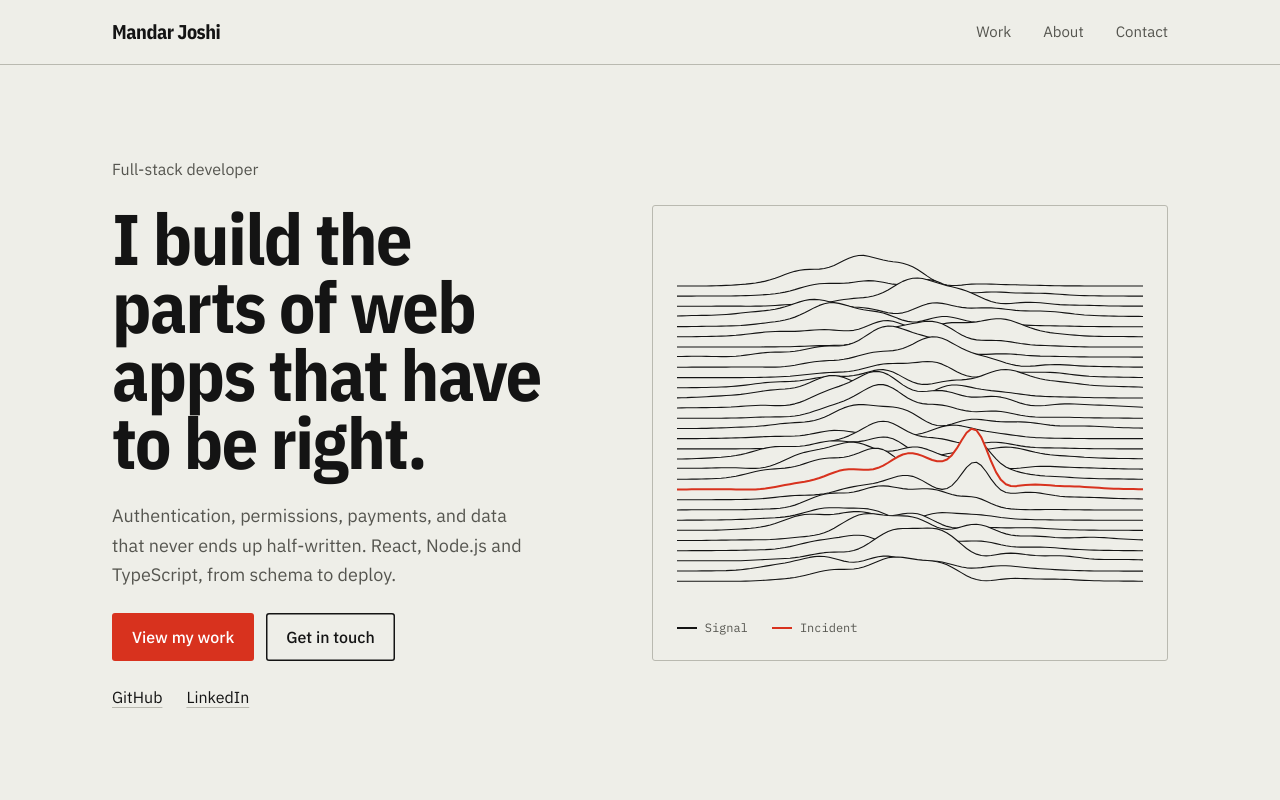
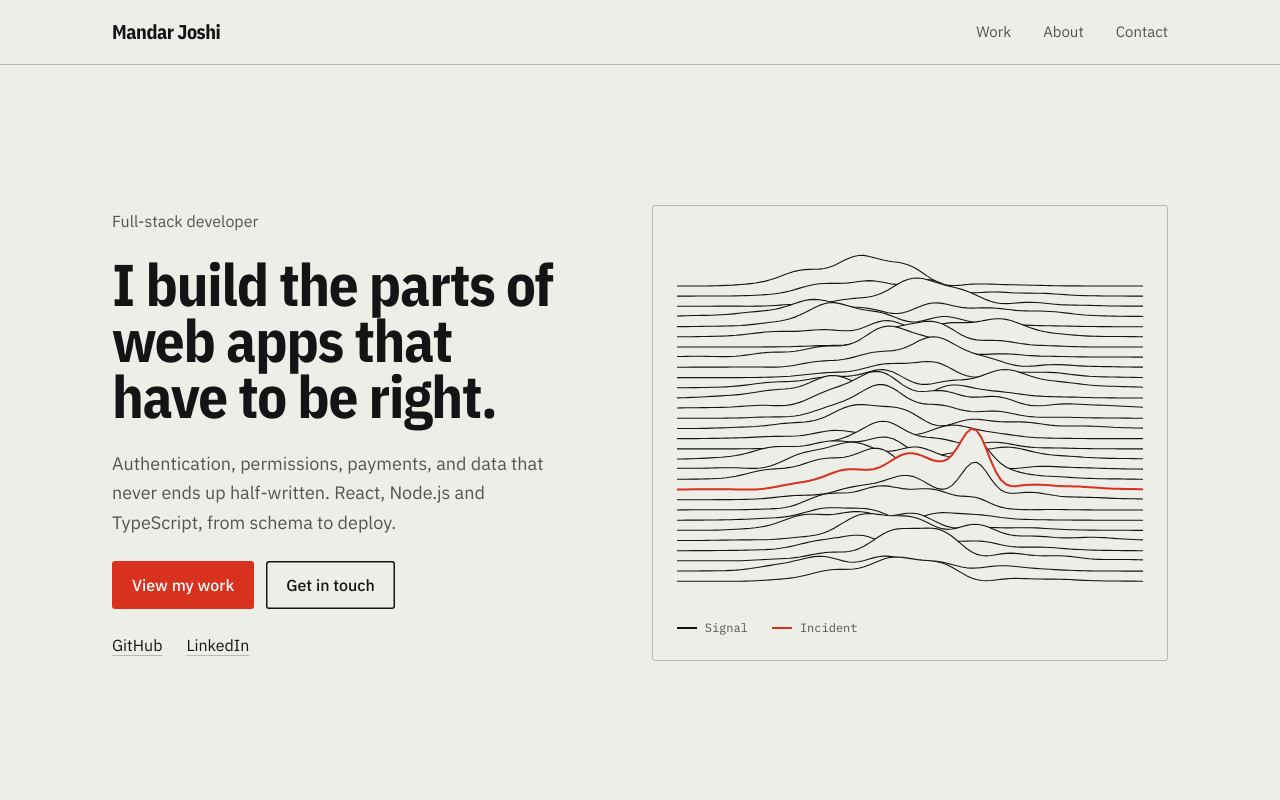
Before and after one commit to MandarJoshii/portfolio, a Next.js app: page / in a window 1280 px wide. Shown: the top 800 px of the page. Built offline with nearby package versions, Linux system fonts and the light colour scheme.

Commit message:
Day 4: hero ridgeline chart and selected work section

```diff
--- a/app/globals.css
+++ b/app/globals.css
@@ -11,7 +11,7 @@
   --color-signal-deep: #b8281a;
   --color-signal-ink: #ffffff;
 
-  --text-hero: clamp(2.6rem, 5.6vw, 5.4rem);
+  --text-hero: clamp(2.5rem, 4.6vw, 4.75rem);
   --text-hero--line-height: 0.95;
   --text-hero--letter-spacing: -0.02em;
 
@@ -27,11 +27,9 @@
 
 @layer base {
   html {
-    html {
-      color-scheme: light;
-      scroll-behavior: smooth;
-      scroll-padding-top: 4rem;
-    }
+    color-scheme: light;
+    scroll-behavior: smooth;
+    scroll-padding-top: 4rem;
   }
 
   body {
--- a/components/sections/hero.tsx
+++ b/components/sections/hero.tsx
@@ -10,13 +10,13 @@ const heroLinks = social.filter((item) => item.label !== "Instagram");
 export function Hero() {
   return (
     <section aria-labelledby="hero-title" className="border-rule border-b">
-      <Container className="grid min-h-[calc(100dvh-4rem)] items-center gap-12 py-16 lg:grid-cols-[minmax(0,1fr)_minmax(0,1.05fr)] lg:py-20">
+      <Container className="grid min-h-[calc(100dvh-4rem)] items-center gap-12 py-12 lg:grid-cols-[minmax(0,1fr)_minmax(0,1.05fr)] lg:py-14">
         <div className="flex flex-col gap-6">
           <p className="text-muted">{profile.role}</p>
-          <h1 id="hero-title" className="font-display text-hero max-w-[12ch] font-bold">
+          <h1 id="hero-title" className="font-display text-hero max-w-[14ch] font-bold">
             {profile.headline}
           </h1>
-          <p className="text-muted max-w-[38ch] text-lg leading-relaxed">{profile.lede}</p>
+          <p className="text-muted max-w-[40ch] text-lg leading-relaxed">{profile.lede}</p>
           <div className="flex flex-wrap gap-3">
             <ButtonLink href="#work">View my work</ButtonLink>
             <ButtonLink href="#contact" variant="secondary">
```
